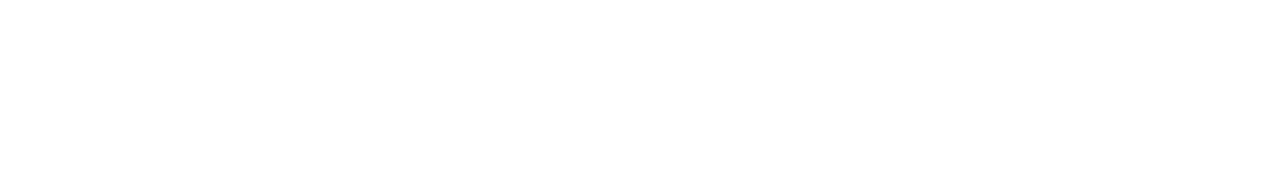
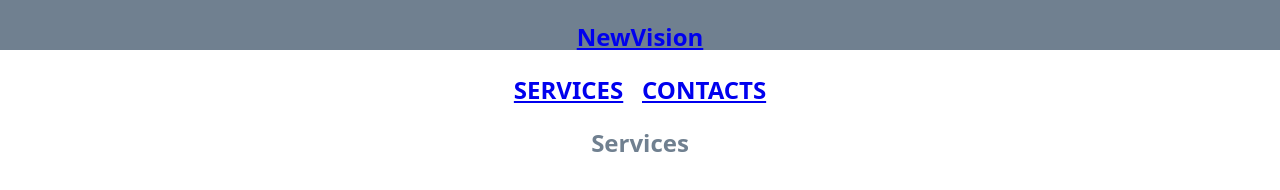
Before and after one commit to LordofMankid/businessWebsite, a plain HTML site: page services.html in a window 1280 px wide. Drawn offline with Linux system fonts and the light colour scheme.

Commit message:
Added banner

```diff
--- a/services.html
+++ b/services.html
@@ -0,0 +1,30 @@
+<html>
+
+<head>
+    <link rel="stylesheet" href="styles.css">
+    <title> Solarque </title>
+    <meta charset="utf-8">
+    <meta name="viewport" content="width=device-width, initial-scale=1.0">
+    <meta name="description" content="ayo wassup my dudes" />
+</head>
+
+<body>
+
+    <section class="header">
+
+        <div class="item">
+            <h2 class="head"> <a class="button" href="index.html">NewVision</a></h2>
+        </div>
+        <div class="item">
+            <h2 class="head"> <a class="button" href="services.html">SERVICES</a> &nbsp <a class="button"
+                    href="contacts.html">CONTACTS</a></h2>
+        </div>
+
+
+        <h2> Services </h2>
+    </section>
+
+</body>
+
+
+</html>
```
Also changed, not shown: contacts.html (+18 -0 lines), clean-house.jpg (deleted).
